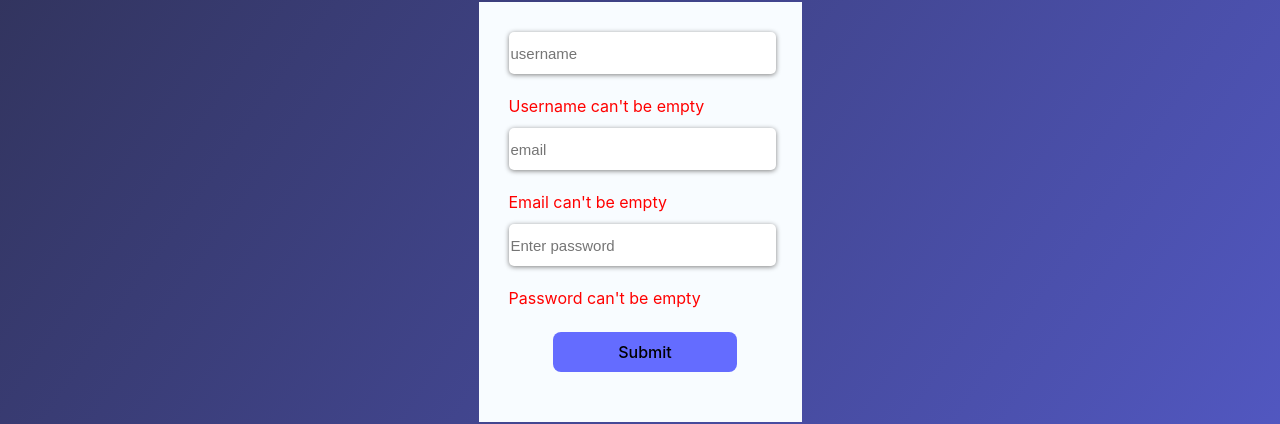
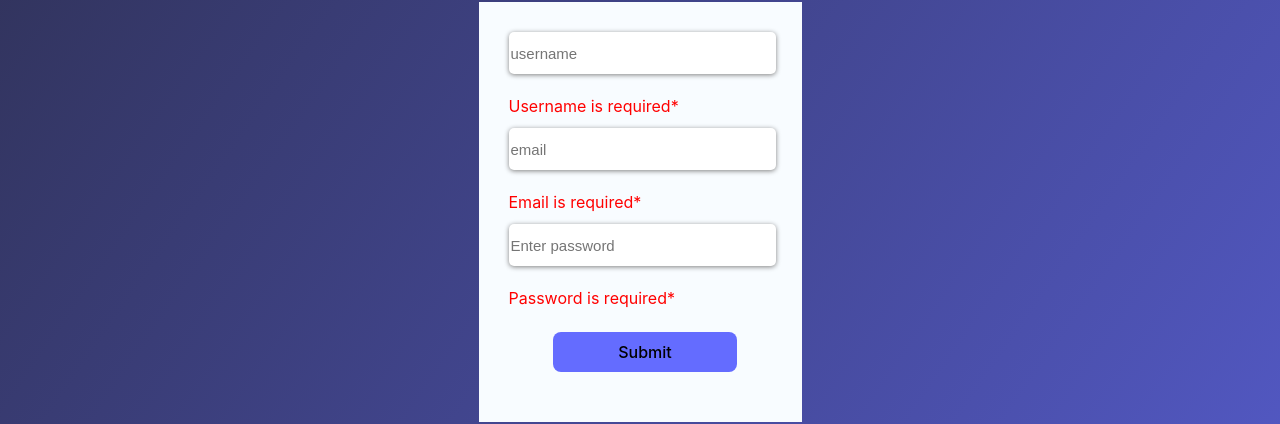
Before and after one commit to TajjDev/form-user-data, a React (Vite) app: page / in a window 1280 px wide. Shown: the part 188-612 px from the top of the page. Built offline with nearby package versions, Linux system fonts and the light colour scheme.

Commit message:
Update Form.jsx

```diff
--- a/src/component/form/Form.jsx
+++ b/src/component/form/Form.jsx
@@ -11,18 +11,18 @@ export default function Form({ formSubmit ,text}) {
 
   const Username=()=>{
     if (formData.username == "") {
-      return <p>Username can't be empty</p>
+      return <p>Username is required* </p>
 
 }
   }
  const Email=()=>{
   if (formData.email == "") {
-      return <p>Email can't be empty</p>
+      return <p>Email is required*</p>
   }
  }
  const Password=()=>{
   if (formData.password == "") {
-      return <p>Password can't be empty</p>
+      return <p>Password is required*</p>
   }
  }
  const HandleSubmit = (e) => {e.preventDefault();
```
